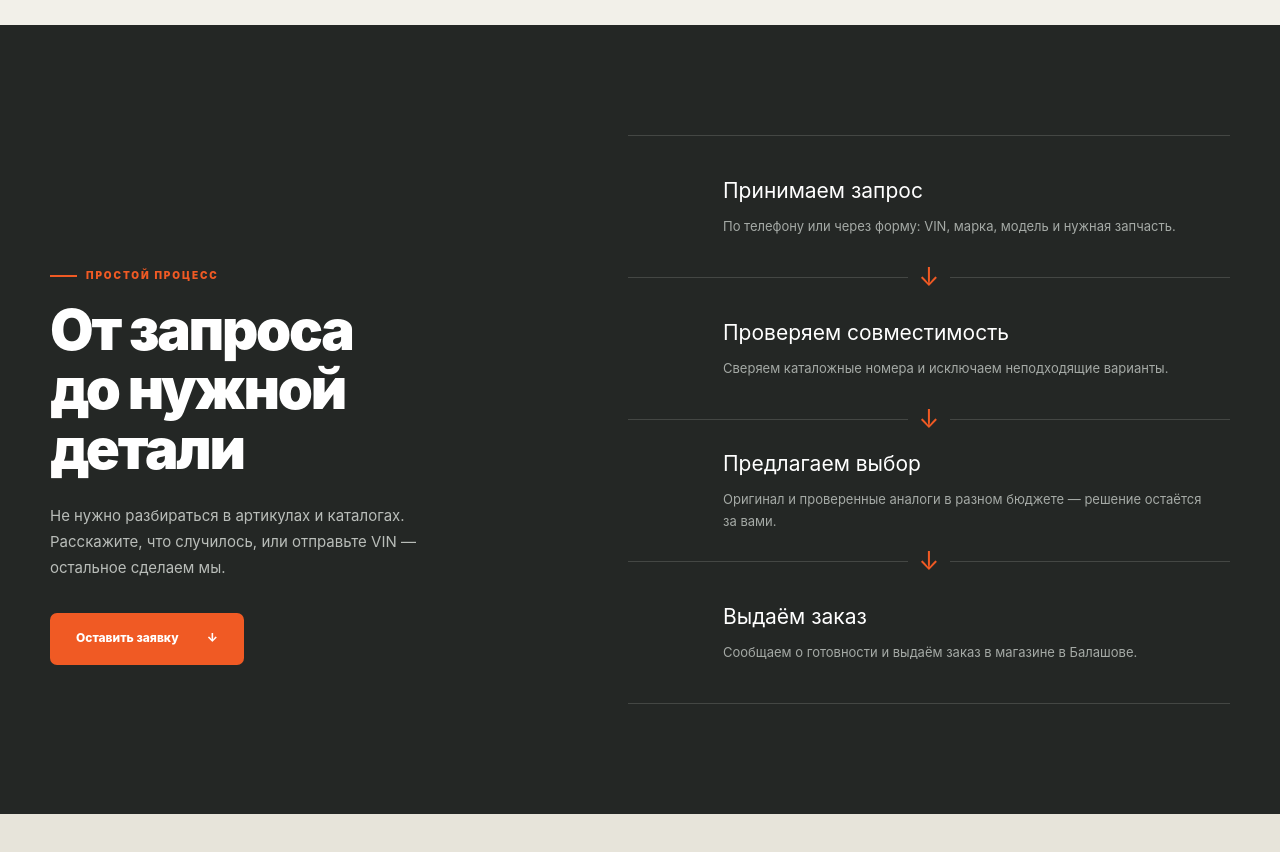
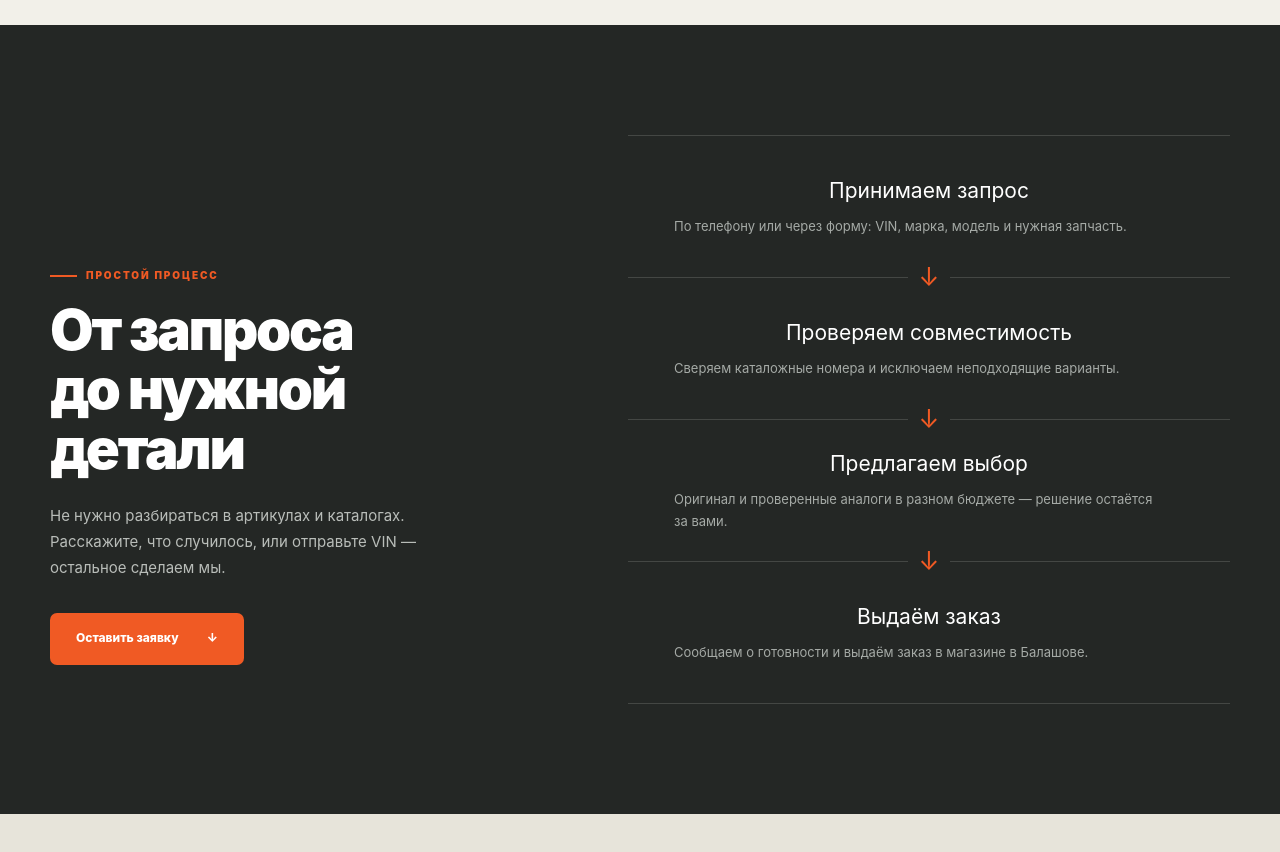
Before and after one commit to dkomandin47-lang/sedov, a Next.js app: page / in a window 1280 px wide. Shown: the part 1860-2712 px from the top of the page. Built offline with nearby package versions, Linux system fonts and the light colour scheme.

Commit message:
style: center process step headings

```diff
--- a/app/globals.css
+++ b/app/globals.css
@@ -154,11 +154,12 @@ p, li, small { text-wrap: pretty; }
 .how-intro > p { max-width: 440px; margin: 24px 0 0; color: #b9bdb9; font-size: 15px; line-height: 1.75; }
 .how-intro .button { margin-top: 31px; }
 .steps-list { list-style: none; margin: 0; padding: 0; border-top: 1px solid #444744; }
-.steps-list li { position: relative; min-height: 142px; display: flex; align-items: center; padding-left: 95px; border-bottom: 1px solid #444744; }
+.steps-list li { position: relative; min-height: 142px; display: flex; align-items: center; border-bottom: 1px solid #444744; }
+.steps-list li > div { width: 100%; }
 .steps-list li:not(:last-child)::after { content: "↓"; position: absolute; z-index: 1; left: 50%; bottom: -20px; width: 42px; height: 39px; display: grid; place-items: center; background: var(--ink-soft); color: var(--orange); font-size: 25px; line-height: 1; transform: translateX(-50%); }
 .steps-list li:hover:not(:last-child)::after { animation: step-arrow-flow .65s ease-in-out infinite; }
-.steps-list h3 { margin: 0; font-size: 21px; }
-.steps-list p { max-width: 510px; margin: 8px 0 0; color: #a5aaa6; font-size: 13px; line-height: 1.68; }
+.steps-list h3 { margin: 0; font-size: 21px; text-align: center; }
+.steps-list p { max-width: 510px; margin: 8px auto 0; color: #a5aaa6; font-size: 13px; line-height: 1.68; }
 
 @keyframes step-arrow-flow {
   0%, 100% { transform: translate(-50%, -3px); }
@@ -305,7 +306,6 @@ a:focus-visible, button:focus-visible, input:focus-visible, textarea:focus-visib
   .service-card:nth-last-child(-n + 2) { border-bottom: 1px solid var(--line); }
   .service-card:last-child { border-bottom: 0; }
   .service-card { min-height: 225px; }
-  .steps-list li { padding-left: 56px; }
   .steps-list h3 { font-size: 18px; }
   .benefits-grid > div { min-height: 145px; padding: 19px; }
   .benefits-grid strong { font-size: 29px; }
```
